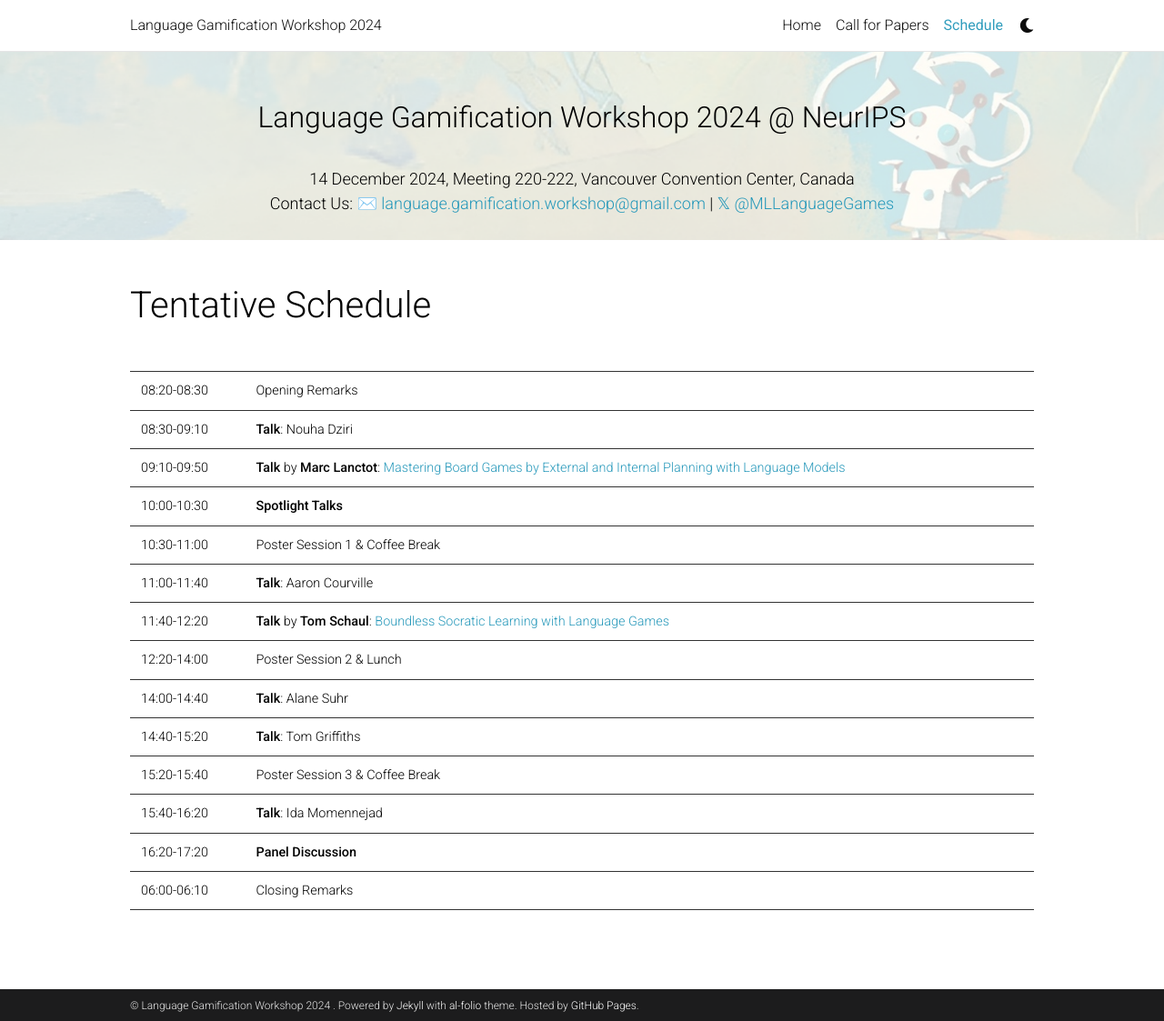
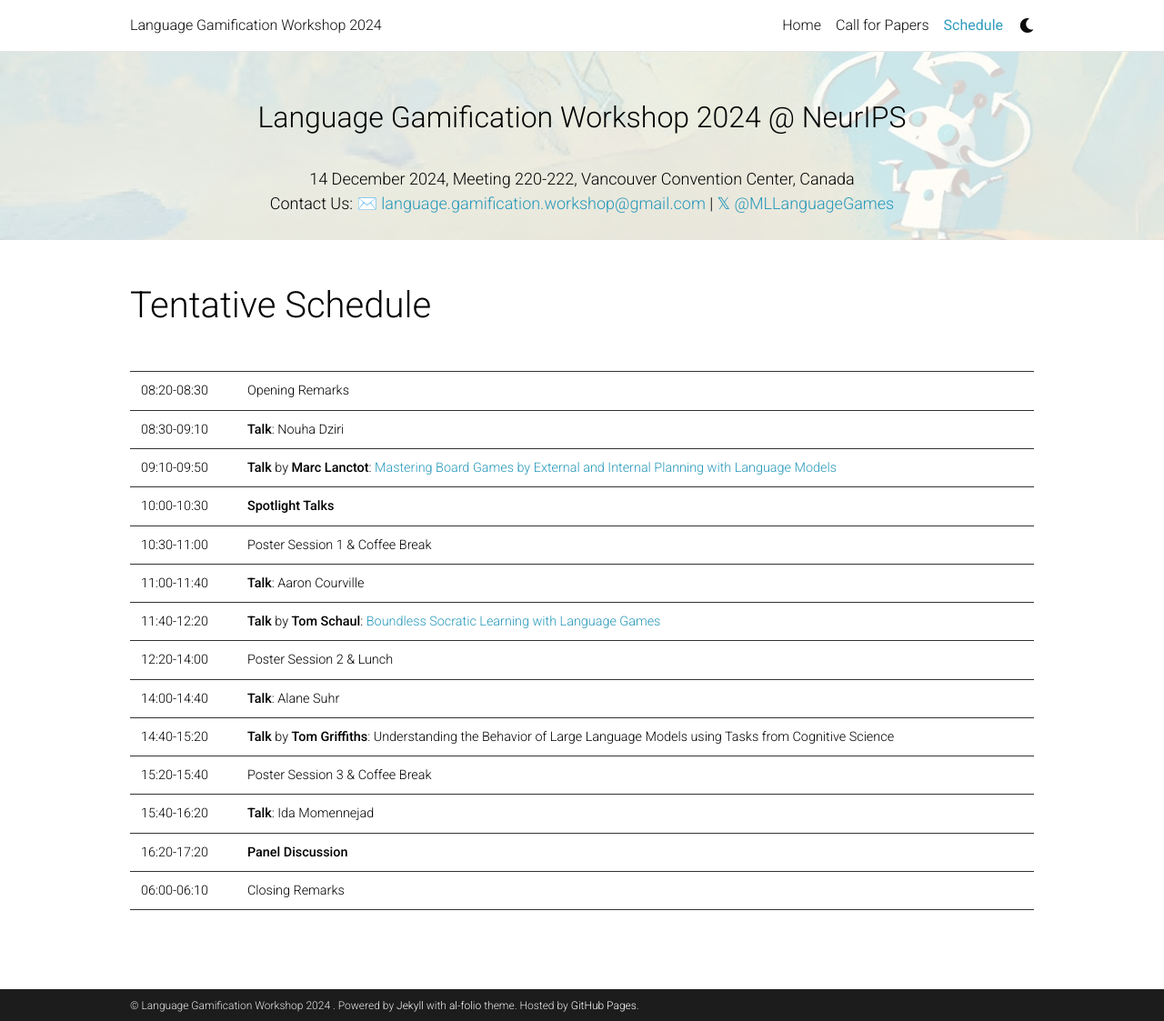
Before and after one commit to opensourcing-foundation-models/opensourcing-foundation-models.github.io, a Jekyll site: the page built from _pages/schedule.md, in a window 1280 px wide and 1123 px high. Shown: the whole window at 91% size. Built offline with Jekyll 4.4.1, drawn with Linux system fonts in a browser that asks for light colours; emoji names are drawn with the system emoji font; comment, search, counter and statistics services are not loaded; a style sheet for code colours, icons or effects is not loaded.

Commit message:
add TomG's talk title

```diff
--- a/_pages/schedule.md
+++ b/_pages/schedule.md
@@ -19,7 +19,7 @@ nav_order: 3
 | 11:40-12:20  | **Talk** by **Tom Schaul**: [Boundless Socratic Learning with Language Games](https://arxiv.org/abs/2411.16905) |
 | 12:20-14:00  | Poster Session 2 & Lunch |
 | 14:00-14:40  | **Talk**: Alane Suhr |
-| 14:40-15:20  | **Talk**: Tom Griffiths |
+| 14:40-15:20  | **Talk** by **Tom Griffiths**: Understanding the Behavior of Large Language Models using Tasks from Cognitive Science |
 | 15:20-15:40  | Poster Session 3 & Coffee Break |
 | 15:40-16:20  | **Talk**: Ida Momennejad |
 | 16:20-17:20  | **Panel Discussion** |
```
